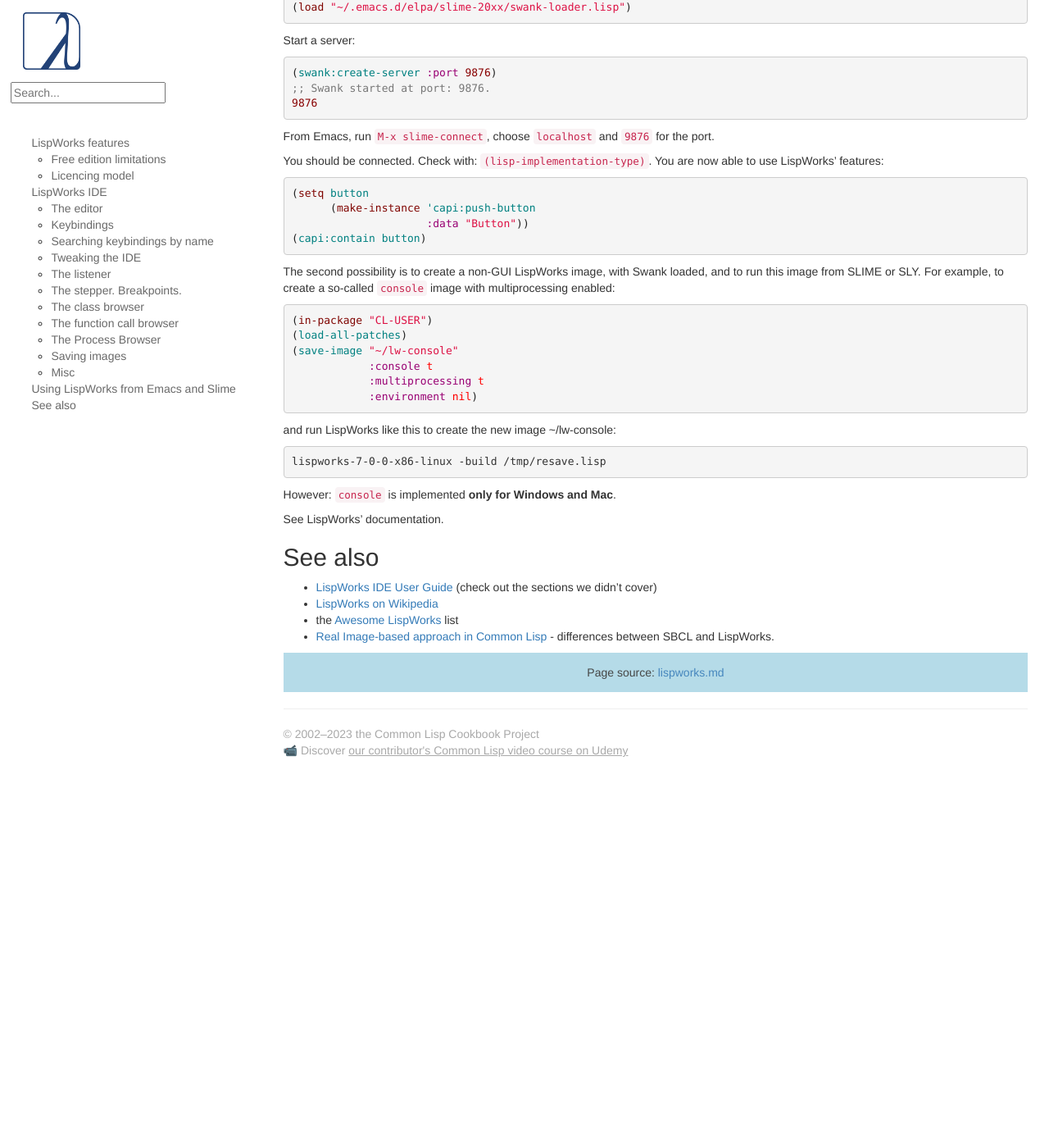
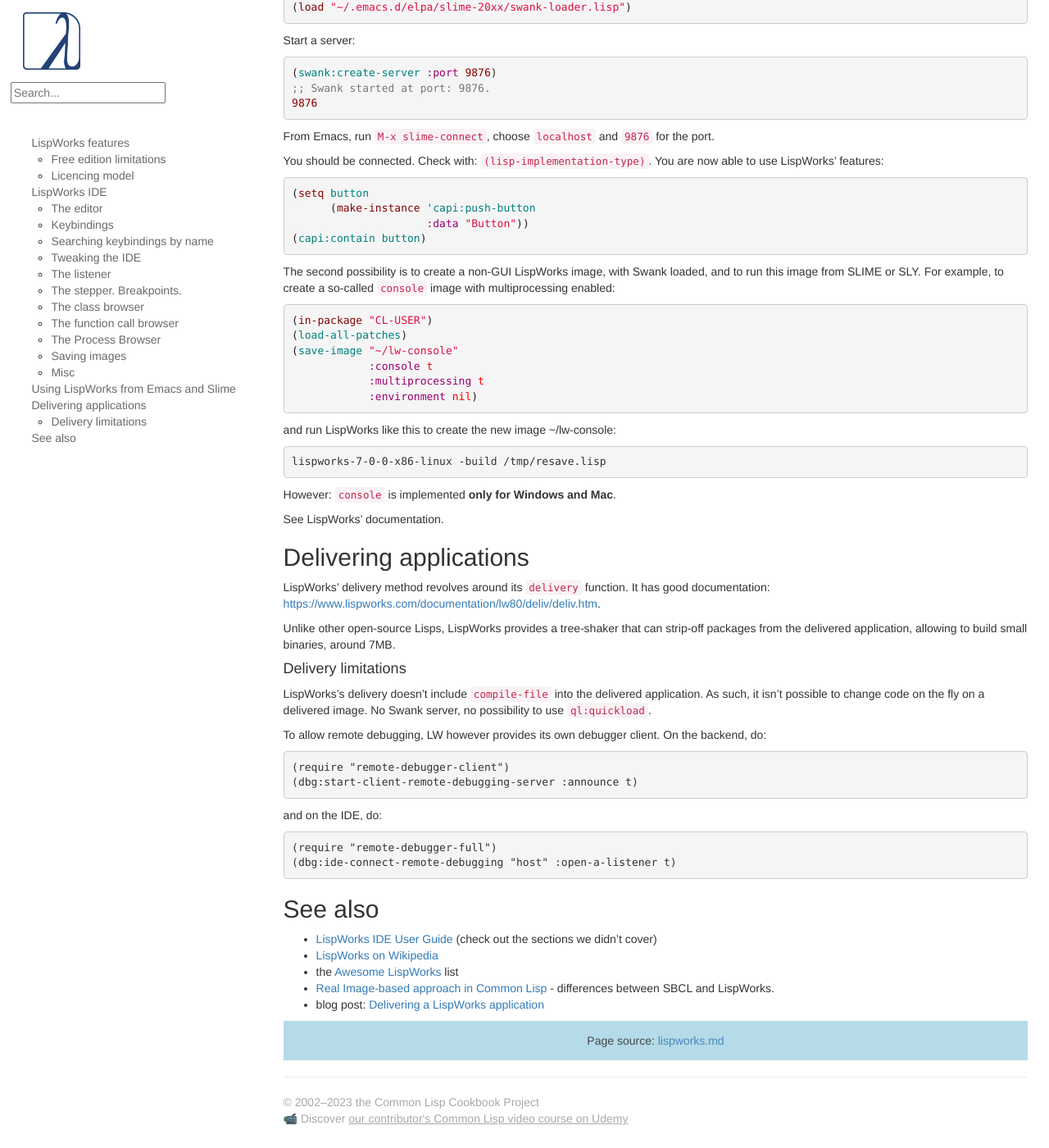
Before and after one commit to LispCookbook/cl-cookbook, a Jekyll site: the page built from lispworks.md, in a window 1280 px wide and 1400 px high, scrolled down 11063 px. Shown: the whole window at 82% size. Built offline with Jekyll 4.4.1, drawn with Linux system fonts in a browser that asks for light colours; before the commit the page ends 12014 px from its top, so only the background shows below that.

Commit message:
LW delivery and its limitation

```diff
--- a/lispworks.md
+++ b/lispworks.md
@@ -554,9 +554,37 @@
 
 See LispWorks' documentation.
 
+## Delivering applications
+
+LispWorks' delivery method revolves around its `delivery` function. It has good documentation: [https://www.lispworks.com/documentation/lw80/deliv/deliv.htm](https://www.lispworks.com/documentation/lw80/deliv/deliv.htm).
+
+Unlike other open-source Lisps, LispWorks provides a tree-shaker that
+can strip-off packages from the delivered application, allowing to
+build small binaries, around 7MB.
+
+
+#### Delivery limitations
+
+LispWorks's delivery doesn't include `compile-file` into the delivered
+application. As such, it isn't possible to change code on the fly on a
+delivered image. No Swank server, no possibility to use
+`ql:quickload`.
+
+To allow remote debugging, LW however provides its own debugger client. On the backend, do:
+
+    (require "remote-debugger-client")
+    (dbg:start-client-remote-debugging-server :announce t)
+
+and on the IDE, do:
+
+    (require "remote-debugger-full")
+    (dbg:ide-connect-remote-debugging "host" :open-a-listener t)
+
+
 ## See also
 
 - [LispWorks IDE User Guide](http://www.lispworks.com/documentation/lw71/IDE-U/html/ide-u.htm) (check out the sections we didn't cover)
 - [LispWorks on Wikipedia](https://en.wikipedia.org/wiki/LispWorks)
 - the [Awesome LispWorks](https://github.com/fourier/awesome-lispworks) list
 - [Real Image-based approach in Common Lisp](https://www.youtube.com/watch?v=nsKx40ab9SY) - differences between SBCL and LispWorks.
+- blog post: [Delivering a LispWorks application](https://blog.dziban.net/posts/delivering-a-lispworks-application/)
```
